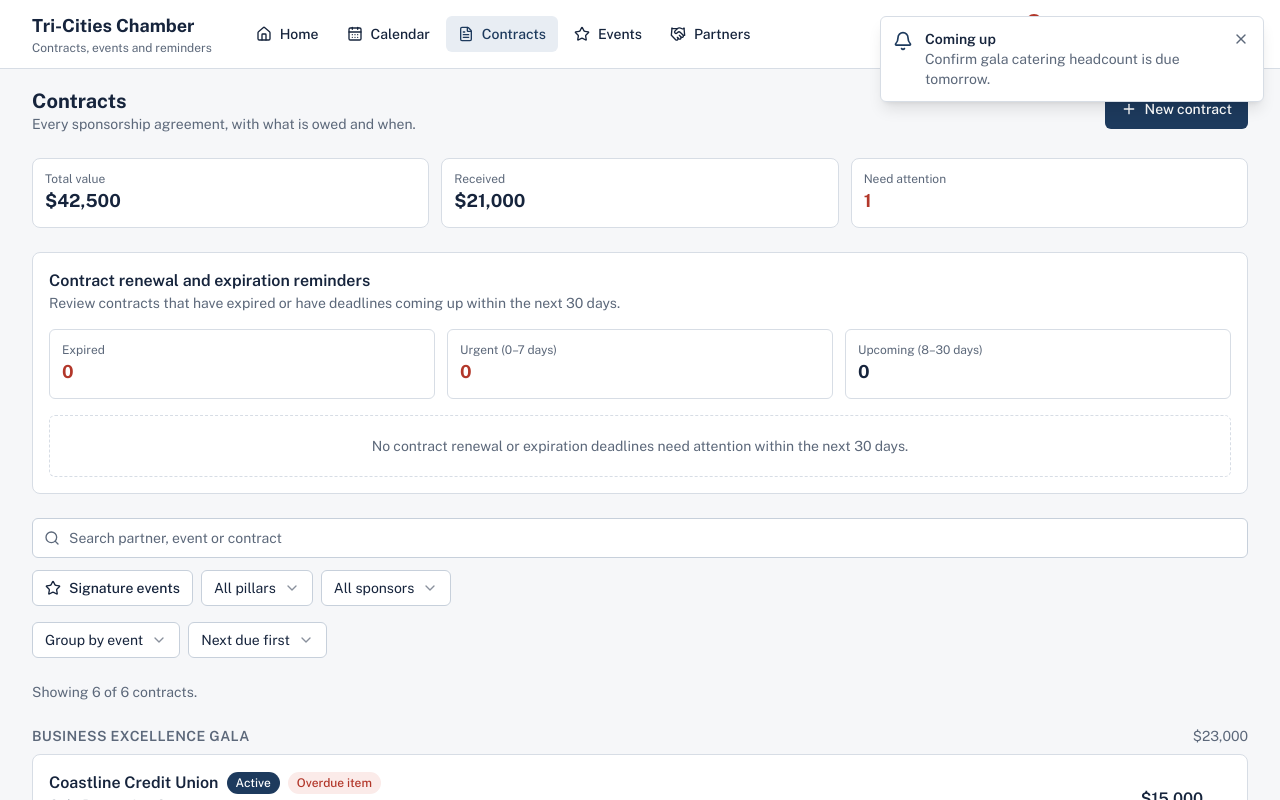
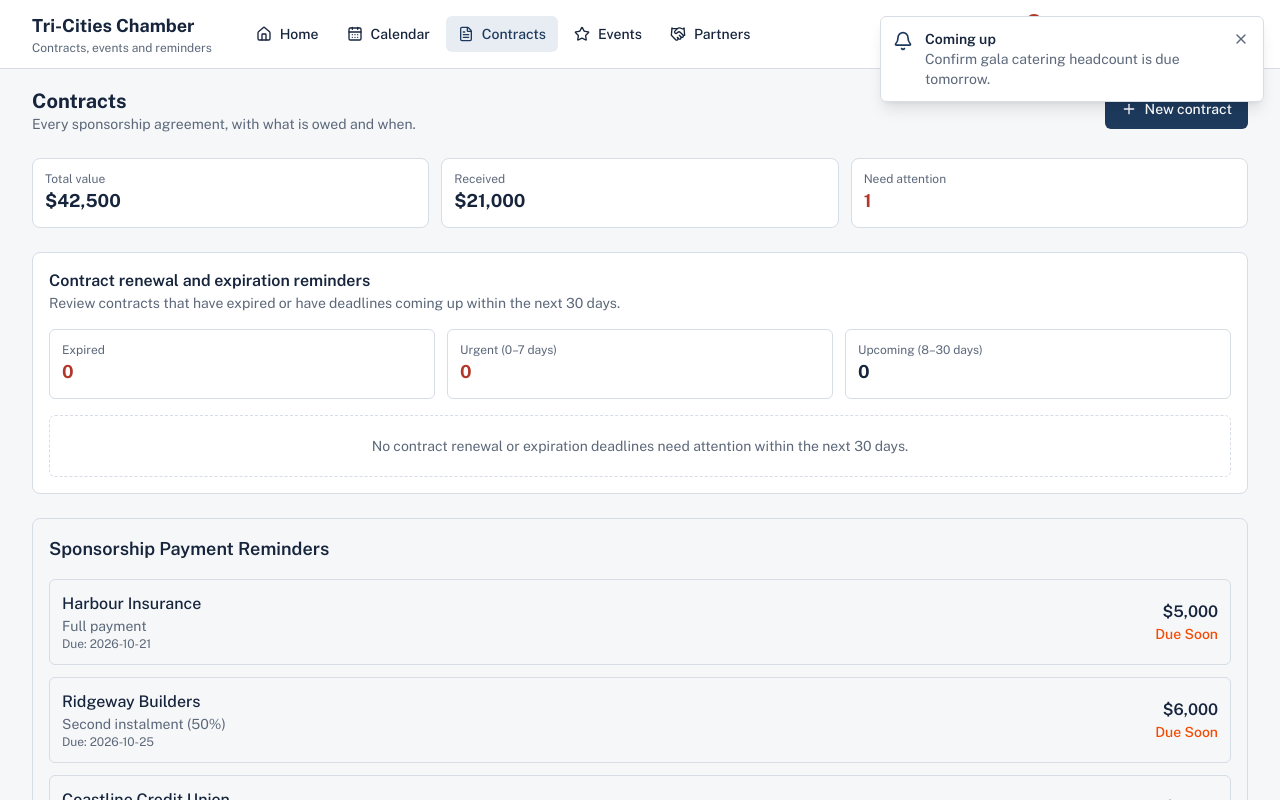
Before and after one commit to Tinabcit/IDSP-3380-Group-6, a Next.js app in the folder tri-cities-chamber/: page /contracts in a window 1280 px wide. Shown: the top 800 px of the page. Built offline with nearby package versions, Linux system fonts and the light colour scheme.

Commit message:
feat: add sponsorship payment reminder dashboard

```diff
--- a/tri-cities-chamber/components/contracts/contracts-page.tsx
+++ b/tri-cities-chamber/components/contracts/contracts-page.tsx
@@ -38,6 +38,8 @@ import {
 
 import { ActivityList } from "./activity-list";
 import { ContractCard } from "./contract-card";
+
+import { PaymentReminderPanel } from "./payment-reminder-panel";
 
 /** The words shown in the "group by" dropdown. */
 const GROUP_LABELS: Record<ContractGroupBy, string> = {
@@ -327,6 +329,9 @@ export function ContractsPage() {
         )}
       </section>
 
+      {/* New: Sponsorship Payment Reminder Dashboard */}
+      <PaymentReminderPanel />
+
       <div className="grid gap-3">
         <div className="relative">
           <Search
--- /dev/null
+++ b/tri-cities-chamber/components/contracts/payment-reminder-panel.tsx
@@ -0,0 +1,91 @@
+
+"use client";
+
+import Link from "next/link";
+
+import { useOptionalPlannerData } from "@/components/app-shell/planner-provider";
+import { getPaymentNotifications } from "@/lib/planner/payment-notifications";
+import { formatCurrency } from "@/lib/planner/contracts";
+
+export function PaymentReminderPanel() {
+  const data = useOptionalPlannerData();
+
+  if (!data) return null;
+
+  const notifications = getPaymentNotifications(
+    data.contracts,
+    data.sponsors,
+    data.today
+  );
+
+  if (notifications.length === 0) {
+    return (
+      <div className="rounded-lg border p-4">
+        <h2 className="text-lg font-semibold">
+          Sponsorship Payment Reminders
+        </h2>
+        <p className="mt-2 text-sm text-muted-foreground">
+          No outstanding payment reminders.
+        </p>
+      </div>
+    );
+  }
+
+  return (
+    <section className="rounded-lg border p-4">
+      <h2 className="mb-4 text-lg font-semibold">
+        Sponsorship Payment Reminders
+      </h2>
+
+      <div className="space-y-3">
+        {notifications.map((notification) => (
+          <Link
+            key={notification.id}
+            href={`/contracts/${encodeURIComponent(
+              notification.contractId
+            )}`}
+            className="block rounded-md border p-3 hover:bg-secondary"
+          >
+            <div className="flex items-center justify-between gap-3">
+              <div>
+                <p className="font-medium">
+                  {notification.sponsorName}
+                </p>
+
+                <p className="text-sm text-muted-foreground">
+                  {notification.paymentLabel}
+                </p>
+
+                <p className="text-xs text-muted-foreground">
+                  Due: {notification.dueDate}
+                </p>
+              </div>
+
+              <div className="text-right">
+                <p className="font-semibold">
+                  {formatCurrency(notification.amount)}
+                </p>
+
+                <p
+                  className={
+                    notification.status === "overdue"
+                      ? "text-sm font-medium text-red-600"
+                      : notification.status === "urgent"
+                      ? "text-sm font-medium text-orange-600"
+                      : "text-sm text-muted-foreground"
+                  }
+                >
+                  {notification.status === "overdue"
+                    ? "Overdue"
+                    : notification.status === "urgent"
+                    ? "Due Soon"
+                    : "Upcoming"}
+                </p>
+              </div>
+            </div>
+          </Link>
+        ))}
+      </div>
+    </section>
+  );
+}
--- /dev/null
+++ b/tri-cities-chamber/lib/planner/payment-notifications.ts
@@ -0,0 +1,76 @@
+
+import { getPaymentReminderStatus } from "./payment-reminders";
+import type { Contract, ISODate, Sponsor } from "./types";
+
+export type PaymentNotification = {
+  id: string;
+  contractId: string;
+  paymentId: string;
+  sponsorName: string;
+  contractTitle: string;
+  paymentLabel: string;
+  amount: number;
+  dueDate: ISODate;
+  status: "overdue" | "urgent" | "upcoming";
+  message: string;
+};
+
+export function getPaymentNotifications(
+  contracts: Contract[],
+  sponsors: Sponsor[],
+  today: ISODate
+): PaymentNotification[] {
+  const notifications: PaymentNotification[] = [];
+
+  for (const contract of contracts) {
+    if (contract.status === "completed") continue;
+
+    const sponsor = sponsors.find(
+      (s) => s.id === contract.sponsorId
+    );
+
+    const sponsorName = sponsor?.name ?? "Unknown sponsor";
+
+    for (const payment of contract.payments) {
+      const status = getPaymentReminderStatus(
+        payment.dueDate,
+        today,
+        payment.paid
+      );
+
+      if (
+        status !== "overdue" &&
+        status !== "urgent" &&
+        status !== "upcoming"
+      ) {
+        continue;
+      }
+
+      const message =
+        status === "overdue"
+          ? `${sponsorName}: ${payment.label} is overdue.`
+          : status === "urgent"
+          ? `${sponsorName}: ${payment.label} is due soon.`
+          : `${sponsorName}: ${payment.label} is coming up.`;
+
+      notifications.push({
+        id: `${contract.id}-${payment.id}`,
+        contractId: contract.id,
+        paymentId: payment.id,
+        sponsorName,
+        contractTitle: contract.title,
+        paymentLabel: payment.label,
+        amount: payment.amount,
+        dueDate: payment.dueDate,
+        status,
+        message,
+      });
+    }
+  }
+
+  return notifications.sort(
+    (a, b) =>
+      a.dueDate.localeCompare(b.dueDate) ||
+      a.id.localeCompare(b.id)
+  );
+}
--- /dev/null
+++ b/tri-cities-chamber/lib/planner/payment-reminders.ts
@@ -0,0 +1,65 @@
+
+import { isISODateBefore, shiftISODate } from "./dates";
+import type { ISODate } from "./types";
+
+/** Describes the current status of a sponsorship payment. */
+export type PaymentReminderStatus =
+  | "paid"
+  | "overdue"
+  | "urgent"
+  | "upcoming"
+  | "active"
+  | "none";
+
+/** Checks how close a sponsorship payment is to its due date. */
+export function getPaymentReminderStatus(
+  dueDate: ISODate | undefined,
+  today: ISODate,
+  isPaid = false
+): PaymentReminderStatus {
+  if (isPaid) {
+    return "paid";
+  }
+
+  if (!dueDate) {
+    return "none";
+  }
+
+  if (isISODateBefore(dueDate, today)) {
+    return "overdue";
+  }
+
+  if (dueDate <= shiftISODate(today, 7)) {
+    return "urgent";
+  }
+
+  if (dueDate <= shiftISODate(today, 30)) {
+    return "upcoming";
+  }
+
+  return "active";
+}
+
+/** Generates a message for an upcoming or overdue payment. */
+export function getPaymentReminderMessage(
+  sponsorName: string,
+  dueDate: ISODate,
+  status: PaymentReminderStatus
+): string {
+  switch (status) {
+    case "overdue":
+      return `${sponsorName}'s sponsorship payment was due on ${dueDate}.`;
+
+    case "urgent":
+      return `${sponsorName}'s sponsorship payment is due soon (${dueDate}).`;
+
+    case "upcoming":
+      return `${sponsorName}'s sponsorship payment is coming up on ${dueDate}.`;
+
+    case "paid":
+      return `${sponsorName}'s sponsorship payment has been received.`;
+
+    default:
+      return `No immediate payment reminder for ${sponsorName}.`;
+  }
+}
```
Also changed, not shown: 2 other files (tests, documents, lock files or other folders).
